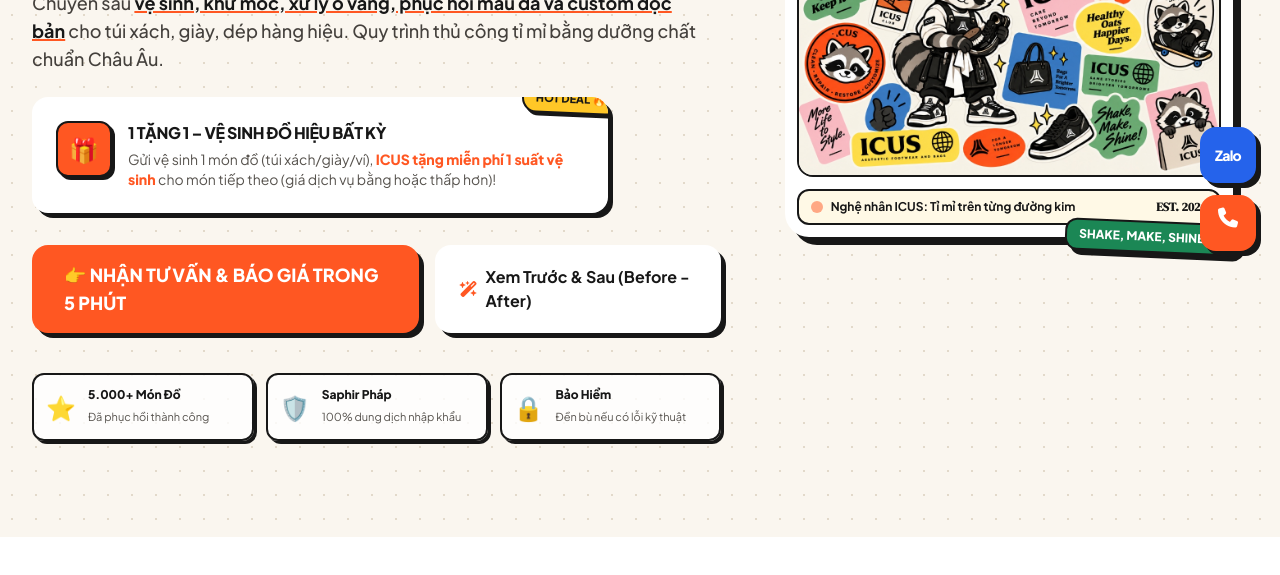
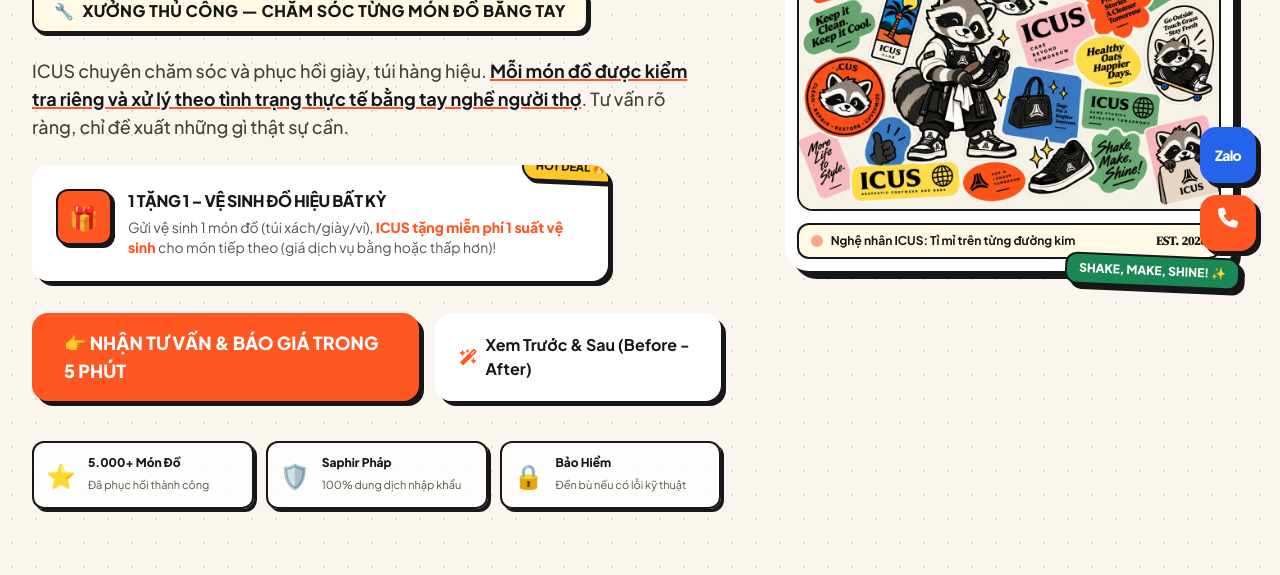
Before and after one commit to phamminh2411003-prog/ICUS, a plain HTML site: page icus-landing-page/index.html in a window 1280 px wide. Shown: the part 525-1100 px from the top of the page. Drawn offline with nearby package versions, Linux system fonts and the light colour scheme.

Commit message:
Update ICUS positioning hero

```diff
--- a/icus-landing-page/index.html
+++ b/icus-landing-page/index.html
@@ -216,19 +216,24 @@
           <!-- Main Catchy Slogan Headline -->
           <div class="space-y-2">
             <h1 class="text-4xl sm:text-6xl lg:text-7xl font-black tracking-tight leading-[1.05] uppercase">
-              <span class="block text-icus-black">ĐỒ HIỆU XUỐNG CẤP</span>
+              <span class="block text-icus-black">ĐỒ HIỆU XUỐNG CẤP?</span>
               <span
                 class="inline-block bg-icus-orange text-white px-3 sm:px-5 py-1 rounded-2xl border-3 border-icus-black shadow-brutal mt-2 badge-rotate-left font-serif">
-                TỚI ICUS GẤP!!!!!!!!
+                TỚI ICUS GẤP!
               </span>
             </h1>
           </div>
 
+          <!-- Positioning Tagline -->
+          <div
+            class="inline-flex items-center gap-2 px-5 py-2 rounded-xl bg-icus-yellowLight text-icus-black border-2 border-icus-black shadow-brutal-sm font-black text-sm sm:text-base uppercase tracking-wide">
+            <span>🔧</span> XƯỞNG THỦ CÔNG — CHĂM SÓC TỪNG MÓN ĐỒ BẰNG TAY
+          </div>
+
           <!-- Sub-headline -->
           <p class="text-stone-700 text-base sm:text-lg font-medium leading-relaxed max-w-2xl mx-auto lg:mx-0">
-            Chuyên sâu <strong class="text-icus-black underline decoration-icus-orange decoration-2">vệ sinh, khử mốc,
-              xử lý ố vàng, phục hồi màu da và custom độc bản</strong> cho túi xách, giày, dép hàng hiệu. Quy trình thủ
-            công tỉ mỉ bằng dưỡng chất chuẩn Châu Âu.
+            ICUS chuyên chăm sóc và phục hồi giày, túi hàng hiệu. <strong class="text-icus-black underline decoration-icus-orange decoration-2">Mỗi món đồ được kiểm tra riêng
+              và xử lý theo tình trạng thực tế bằng tay nghề người thợ</strong>. Tư vấn rõ ràng, chỉ đề xuất những gì thật sự cần.
           </p>
 
           <!-- Irresistible Offer Box (1 TẶNG 1) -->
```
